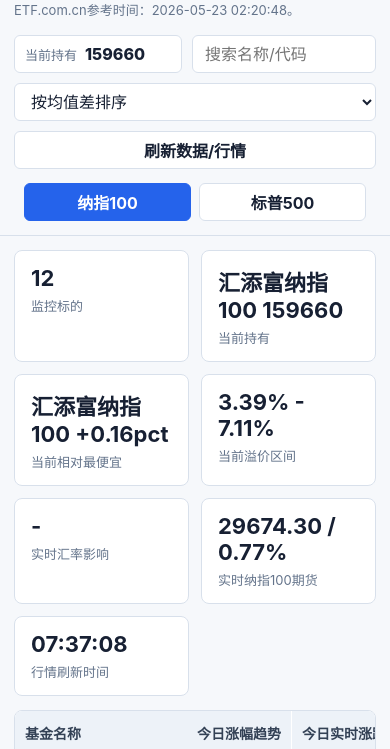
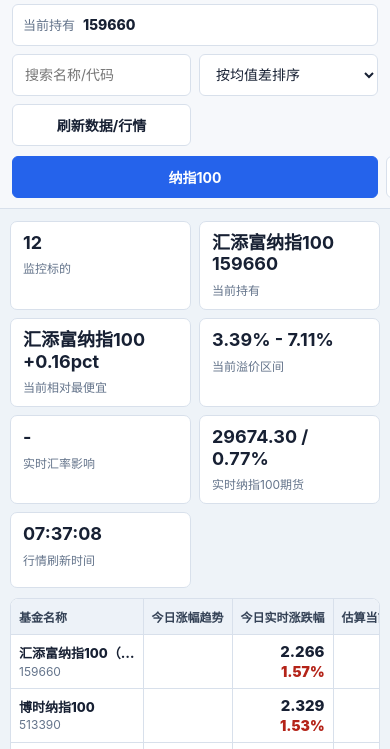
Before and after one commit to laoganbu1657-hash/nasdaq-etf-monitor, a plain HTML site: page docs/index.html in a window 390 px wide. Shown: the part 88-837 px from the top of the page. Drawn offline with Linux system fonts and the light colour scheme.

Commit message:
Enhance responsive design and table layout
Added responsive design features and improved table layout for better readability on smaller screens.

```diff
--- a/docs/index.html
+++ b/docs/index.html
@@ -211,7 +211,19 @@
 
       th:first-child,
       td:first-child {
+        position: sticky;
+        left: 0;
+        z-index: 3;
+        min-width: 170px;
+        max-width: 190px;
+        background: var(--panel);
         text-align: left;
+        box-shadow: 1px 0 0 var(--line);
+      }
+
+      th:first-child {
+        z-index: 4;
+        background: var(--head);
       }
 
       th:nth-child(2),
@@ -381,27 +393,159 @@
       }
 
       @media (max-width: 760px) {
+        body {
+          background: #eef3f8;
+        }
+
+        header {
+          position: static;
+        }
+
         .bar {
           grid-template-columns: 1fr;
-          padding: 14px;
+          gap: 10px;
+          padding: max(12px, env(safe-area-inset-top)) 12px 10px;
+        }
+
+        .sub {
+          display: -webkit-box;
+          margin-top: 5px;
+          overflow: hidden;
+          -webkit-box-orient: vertical;
+          -webkit-line-clamp: 2;
+          font-size: 12px;
+          line-height: 1.45;
         }
 
         .toolbar {
+          display: grid;
+          grid-template-columns: 1fr 1fr;
           justify-content: stretch;
+          gap: 8px;
+        }
+
+        .holding-control {
+          grid-column: 1 / -1;
+          height: 42px;
+        }
+
+        .holding-control input {
+          width: 100%;
         }
 
         button,
         select,
         input {
-          flex: 1 1 140px;
+          width: 100%;
+          min-width: 0;
+          height: 42px;
+          font-size: 14px;
+        }
+
+        .group-tabs {
+          flex-wrap: nowrap;
+          overflow-x: auto;
+          padding: 0 12px 10px;
+          -webkit-overflow-scrolling: touch;
+        }
+
+        .group-tab {
+          flex: 0 0 auto;
         }
 
         main {
-          padding: 14px;
+          padding: 12px 10px 28px;
         }
 
         .stats {
           grid-template-columns: repeat(2, minmax(0, 1fr));
+          gap: 8px;
+          margin-bottom: 10px;
+        }
+
+        .stat {
+          min-height: 76px;
+          padding: 10px 12px;
+          border-radius: 7px;
+        }
+
+        .stat b {
+          font-size: 18px;
+          line-height: 1.2;
+          word-break: break-word;
+        }
+
+        .stat span {
+          font-size: 12px;
+        }
+
+        .table-wrap {
+          overflow: auto;
+          border: 1px solid var(--line);
+          background: var(--panel);
+          -webkit-overflow-scrolling: touch;
+        }
+
+        table {
+          min-width: 1500px;
+          font-size: 12px;
+        }
+
+        th,
+        td {
+          padding: 9px 8px;
+        }
+
+        th:first-child,
+        td:first-child {
+          min-width: 132px;
+          max-width: 132px;
+        }
+
+        td.fund-cell {
+          background: var(--panel);
+        }
+
+        .name {
+          overflow: hidden;
+          font-size: 13px;
+          text-overflow: ellipsis;
+        }
+
+        .code {
+          margin-top: 2px;
+          font-size: 12px;
+        }
+
+        .trend-cell {
+          min-width: 72px;
+          width: 72px;
+        }
+
+        .trend-box {
+          width: 66px;
+          height: 28px;
+        }
+
+        .trend-line svg {
+          width: 66px;
+        }
+
+        .quote-stack {
+          align-items: flex-end;
+        }
+
+        .quote-price {
+          font-size: 15px;
+        }
+
+        .quote-change {
+          font-size: 14px;
+        }
+
+        .status {
+          padding: 0 4px;
+          font-size: 12px;
         }
 
         h1 {
@@ -747,28 +891,28 @@
             const switchClass = fund.switchAdvantage >= 1.5 ? "positive" : classForSigned(fund.switchAdvantage);
             return `
               <tr>
-                <td><div class="name">${fund.name}${fund.isHolding ? "（持有）" : ""}</div><div class="code">${fund.code}</div></td>
-                <td class="trend-cell">${trendBars(fund.changePct)}</td>
-                <td>${quoteStack(fund)}</td>
-                <td title="${fund.currentPremiumSource}；实时价：${fmtPrice(fund.livePrice)}；估算净值：${fmtPrice(fund.premiumNav)}${Number.isFinite(fund.etfComPremium) ? "；ETF.com.cn：" + fmtPct(fund.etfComPremium) : ""}">${fmtPct(fund.currentPremium)}</td>
-                <td class="${classForSigned(fund.usdCnyChangePct)}">${fmtPct(fund.usdCnyChangePct)}</td>
-                <td class="${classForSigned(fund.nqFutureChangePct)}">${fmtPct(fund.nqFutureChangePct)}</td>
-                <td>${fmtAmount(fund.avg7AmountWan)}</td>
-                <td class="${cheapClass}">${fmtPctPoint(fund.relativeDeviation)}</td>
-                <td class="${switchClass}">${fmtPctPoint(fund.switchAdvantage)}</td>
-                <td class="${classForSigned(fund.adjustedPremium, true)}">${fmtPct(fund.adjustedPremium)}</td>
-                <td>${fmtPct(fund.operatingFee)}</td>
-                <td>${fmtPct(fund.avg10Premium)}</td>
-                <td>${fmtPct(fund.avg20Premium)}</td>
-                <td>${fmtPct(fund.avg30Premium)}</td>
-                <td class="${classForRank(fund.navReturn2026, navReturn2026Values)}">${fmtPct(fund.navReturn2026)}</td>
-                <td class="${classForSigned(fund.trackingDiff2026, true)}">${fmtPctPoint(fund.trackingDiff2026)}</td>
-                <td class="${classForRank(fund.navReturn2025, navReturn2025Values)}">${fmtPct(fund.navReturn2025)}</td>
-                <td class="${classForSigned(fund.trackingDiff2025, true)}">${fmtPctPoint(fund.trackingDiff2025)}</td>
-                <td>${fmtPct(fund.latestPremium)}</td>
-                <td>${fund.navForPremiumDate || fund.navDate}${fund.navForPremiumSource === "estimated" ? "估" : ""}</td>
-                <td><span class="pill">${fund.subscribeStatus || "-"}</span></td>
-                <td>${fund.navDate}</td>
+                <td class="fund-cell" data-label="基金名称"><div class="name">${fund.name}${fund.isHolding ? "（持有）" : ""}</div><div class="code">${fund.code}</div></td>
+                <td class="trend-cell" data-label="今日趋势">${trendBars(fund.changePct)}</td>
+                <td data-label="实时价格 / 涨跌">${quoteStack(fund)}</td>
+                <td data-label="估算当前溢价率" title="${fund.currentPremiumSource}；实时价：${fmtPrice(fund.livePrice)}；估算净值：${fmtPrice(fund.premiumNav)}${Number.isFinite(fund.etfComPremium) ? "；ETF.com.cn：" + fmtPct(fund.etfComPremium) : ""}">${fmtPct(fund.currentPremium)}</td>
+                <td data-label="实时汇率影响" class="${classForSigned(fund.usdCnyChangePct)}">${fmtPct(fund.usdCnyChangePct)}</td>
+                <td data-label="实时对应期货" class="${classForSigned(fund.nqFutureChangePct)}">${fmtPct(fund.nqFutureChangePct)}</td>
+                <td data-label="7日日均成交额">${fmtAmount(fund.avg7AmountWan)}</td>
+                <td data-label="均值差" class="${cheapClass}">${fmtPctPoint(fund.relativeDeviation)}</td>
+                <td data-label="切换优势" class="${switchClass}">${fmtPctPoint(fund.switchAdvantage)}</td>
+                <td data-label="真实溢价率" class="${classForSigned(fund.adjustedPremium, true)}">${fmtPct(fund.adjustedPremium)}</td>
+                <td data-label="运作费率">${fmtPct(fund.operatingFee)}</td>
+                <td data-label="10日均值">${fmtPct(fund.avg10Premium)}</td>
+                <td data-label="20日均值">${fmtPct(fund.avg20Premium)}</td>
+                <td data-label="30日均值">${fmtPct(fund.avg30Premium)}</td>
+                <td data-label="2026净值收益" class="${classForRank(fund.navReturn2026, navReturn2026Values)}">${fmtPct(fund.navReturn2026)}</td>
+                <td data-label="2026跟踪差" class="${classForSigned(fund.trackingDiff2026, true)}">${fmtPctPoint(fund.trackingDiff2026)}</td>
+                <td data-label="2025净值收益" class="${classForRank(fund.navReturn2025, navReturn2025Values)}">${fmtPct(fund.navReturn2025)}</td>
+                <td data-label="2025跟踪差" class="${classForSigned(fund.trackingDiff2025, true)}">${fmtPctPoint(fund.trackingDiff2025)}</td>
+                <td data-label="最近收盘溢价">${fmtPct(fund.latestPremium)}</td>
+                <td data-label="溢价净值日">${fund.navForPremiumDate || fund.navDate}${fund.navForPremiumSource === "estimated" ? "估" : ""}</td>
+                <td data-label="申购状态"><span class="pill">${fund.subscribeStatus || "-"}</span></td>
+                <td data-label="净值日">${fund.navDate}</td>
               </tr>
             `;
           })
```
